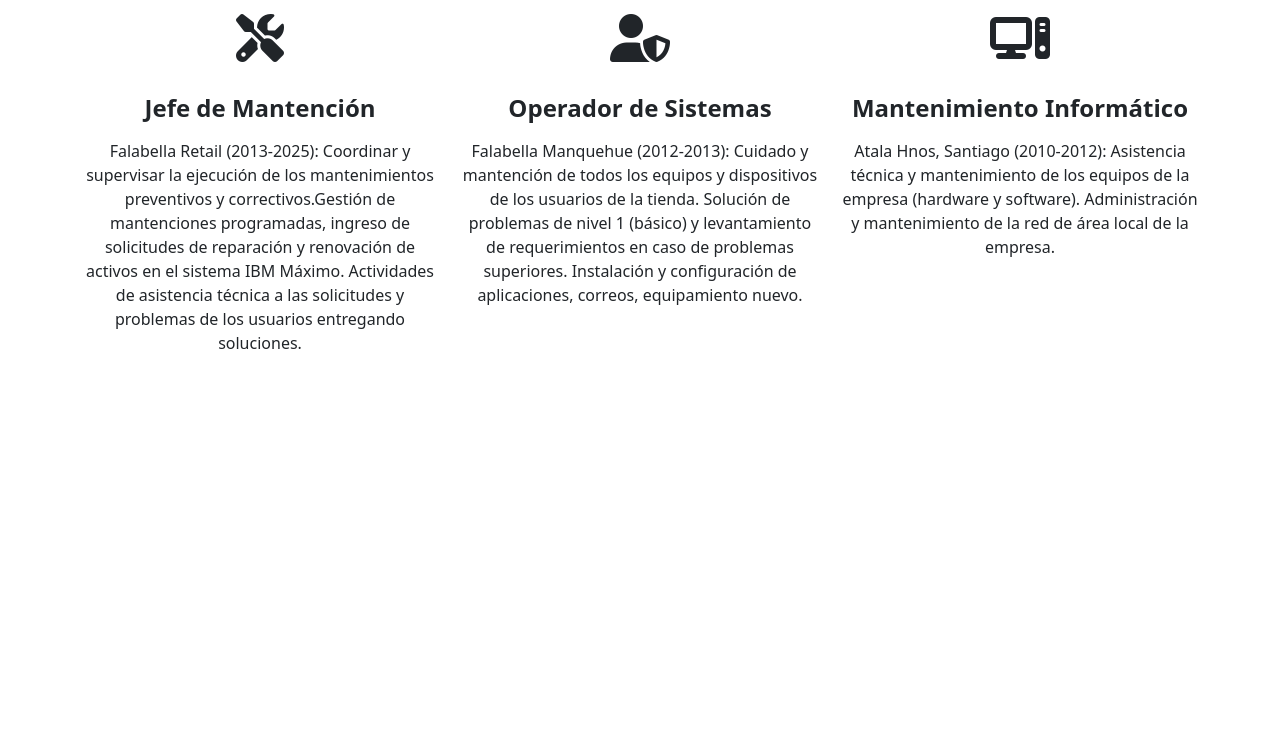
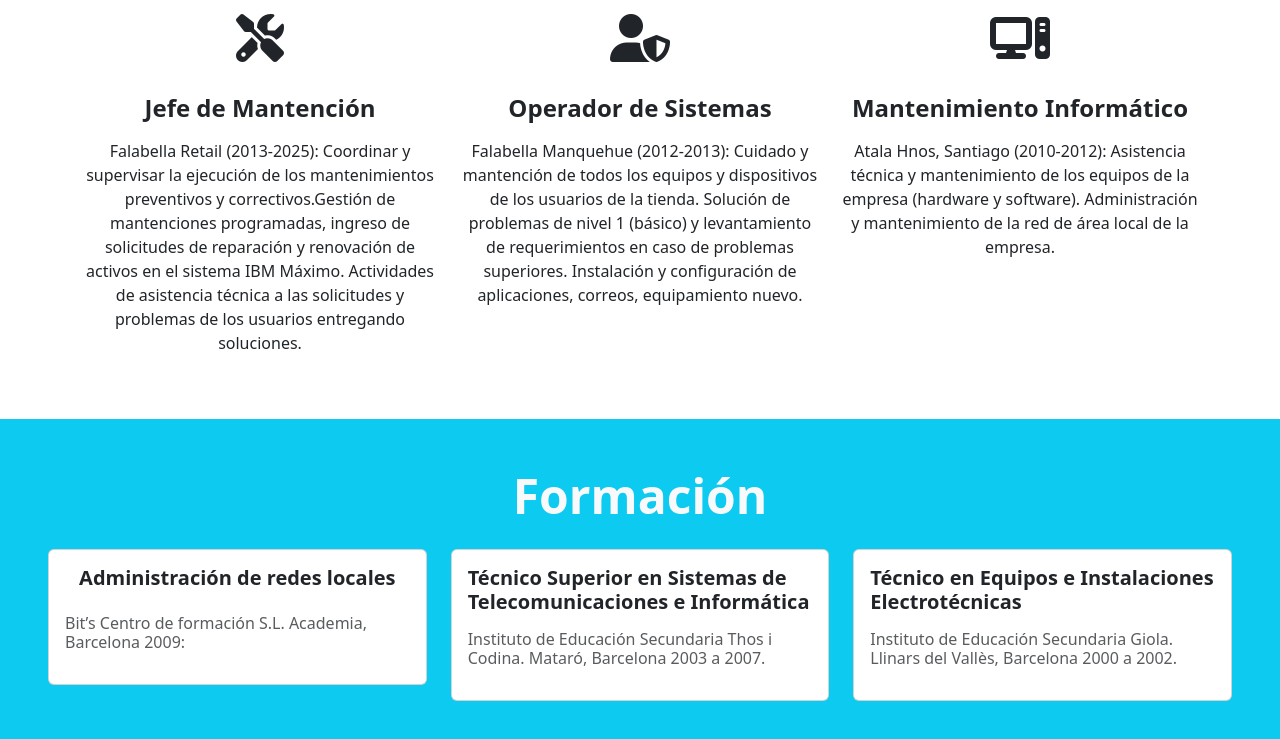
Before and after one commit to dgl82/dgl82.github.io, a plain HTML site: page index.html in a window 1280 px wide. Shown: the part 669-1408 px from the top of the page. Before the commit the page ends 1088 px from the top, so only its background shows below. Drawn offline with nearby package versions, Linux system fonts and the light colour scheme.

Commit message:
formacion agregada

```diff
--- a/index.html
+++ b/index.html
@@ -132,5 +132,51 @@
         </div>
       </div>
     </section>
+
+    <!-- FORMACION -->
+    <section class="mt-5 p-5 bg-info">
+      <h2 class="display-5 fw-bold text-center text-light mb-3">Formación</h2>
+
+      <div class="row">
+        <div class="col-12 col-sm-4 py-2">
+          <div class="card">
+            <div class="card-body">
+              <h5 class="card-title fw-bold text-center">
+                Administración de redes locales
+              </h5>
+              <h6 class="card-subtitle mt-4 mb-3 text-body-secondary">
+                Bit’s Centro de formación S.L. Academia, Barcelona 2009:
+              </h6>
+            </div>
+          </div>
+        </div>
+        <div class="col-12 col-sm-4 py-2">
+          <div class="card">
+            <div class="card-body">
+              <h5 class="card-title fw-bold">
+                Técnico Superior en Sistemas de Telecomunicaciones e Informática
+              </h5>
+              <h6 class="card-subtitle mt-3 mb-3 text-body-secondary">
+                Instituto de Educación Secundaria Thos i Codina. Mataró,
+                Barcelona 2003 a 2007.
+              </h6>
+            </div>
+          </div>
+        </div>
+        <div class="col-12 col-sm-4 py-2">
+          <div class="card">
+            <div class="card-body">
+              <h5 class="card-title fw-bold">
+                Técnico en Equipos e Instalaciones Electrotécnicas
+              </h5>
+              <h6 class="card-subtitle mt-3 mb-3 text-body-secondary">
+                Instituto de Educación Secundaria Giola. Llinars del Vallès,
+                Barcelona 2000 a 2002.
+              </h6>
+            </div>
+          </div>
+        </div>
+      </div>
+    </section>
   </body>
 </html>
```
